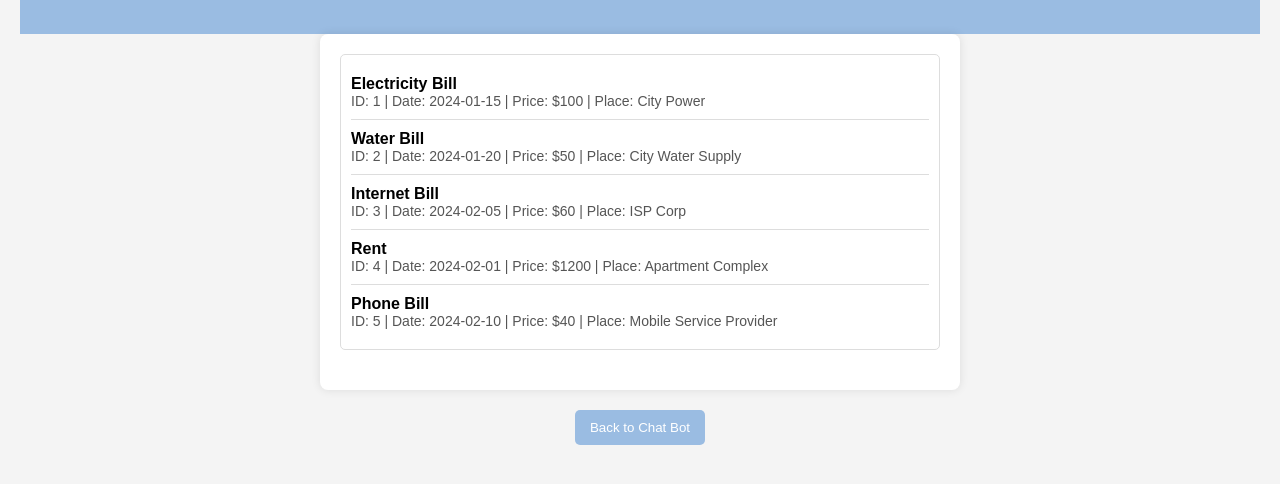
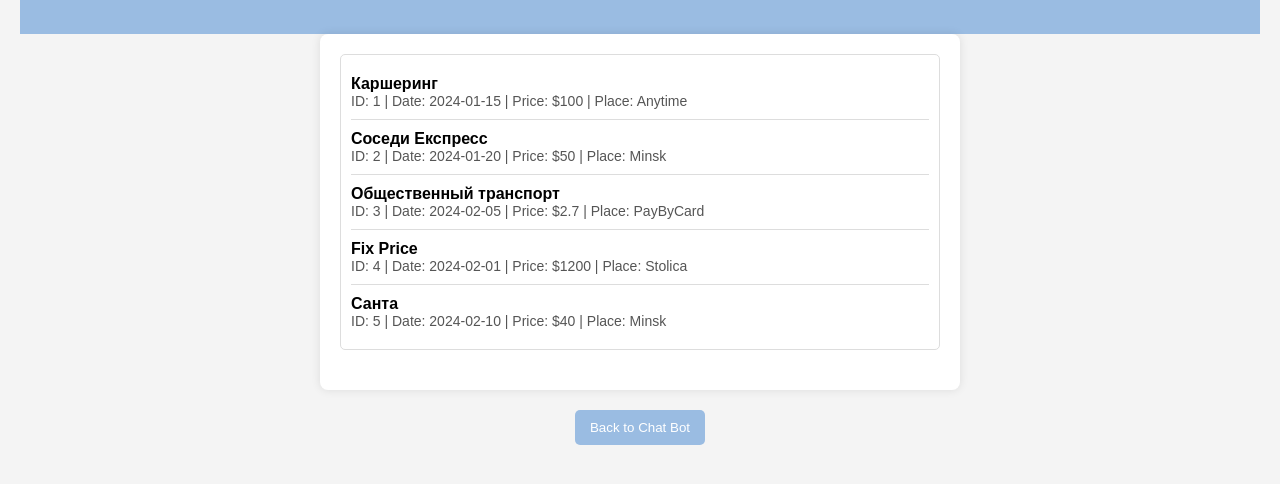
Before and after one commit to glebgol/belkart-hackathon, a website: page bills.html in a window 1280 px wide. Shown: the part 96-580 px from the top of the page. Drawn offline with Linux system fonts and the light colour scheme.

Commit message:
bills localization to RU

```diff
--- a/bills.html
+++ b/bills.html
@@ -78,11 +78,11 @@
 <script>
     // Default bills data with unique ID, date, price, and place
     const defaultBills = [
-        { id: 1, date: "2024-01-15", description: "Electricity Bill", price: 100, place: "City Power" },
-        { id: 2, date: "2024-01-20", description: "Water Bill", price: 50, place: "City Water Supply" },
-        { id: 3, date: "2024-02-05", description: "Internet Bill", price: 60, place: "ISP Corp" },
-        { id: 4, date: "2024-02-01", description: "Rent", price: 1200, place: "Apartment Complex" },
-        { id: 5, date: "2024-02-10", description: "Phone Bill", price: 40, place: "Mobile Service Provider" }
+        { id: 1, date: "2024-01-15", description: "Каршеринг", price: 100, place: "Anytime" },
+        { id: 2, date: "2024-01-20", description: "Соседи Експресс", price: 50, place: "Minsk" },
+        { id: 3, date: "2024-02-05", description: "Общественный транспорт", price: 2.7, place: "PayByCard" },
+        { id: 4, date: "2024-02-01", description: "Fix Price", price: 1200, place: "Stolica" },
+        { id: 5, date: "2024-02-10", description: "Санта", price: 40, place: "Minsk" }
     ];
 
     // Function to display default bills
```
